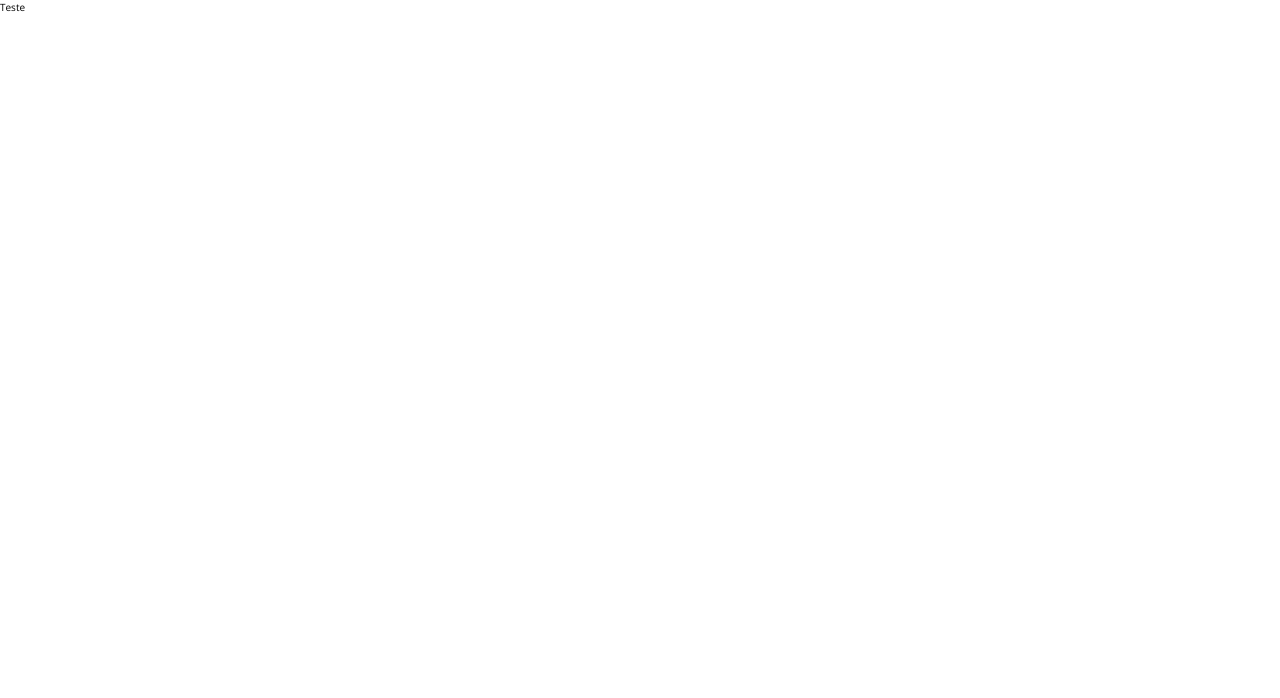
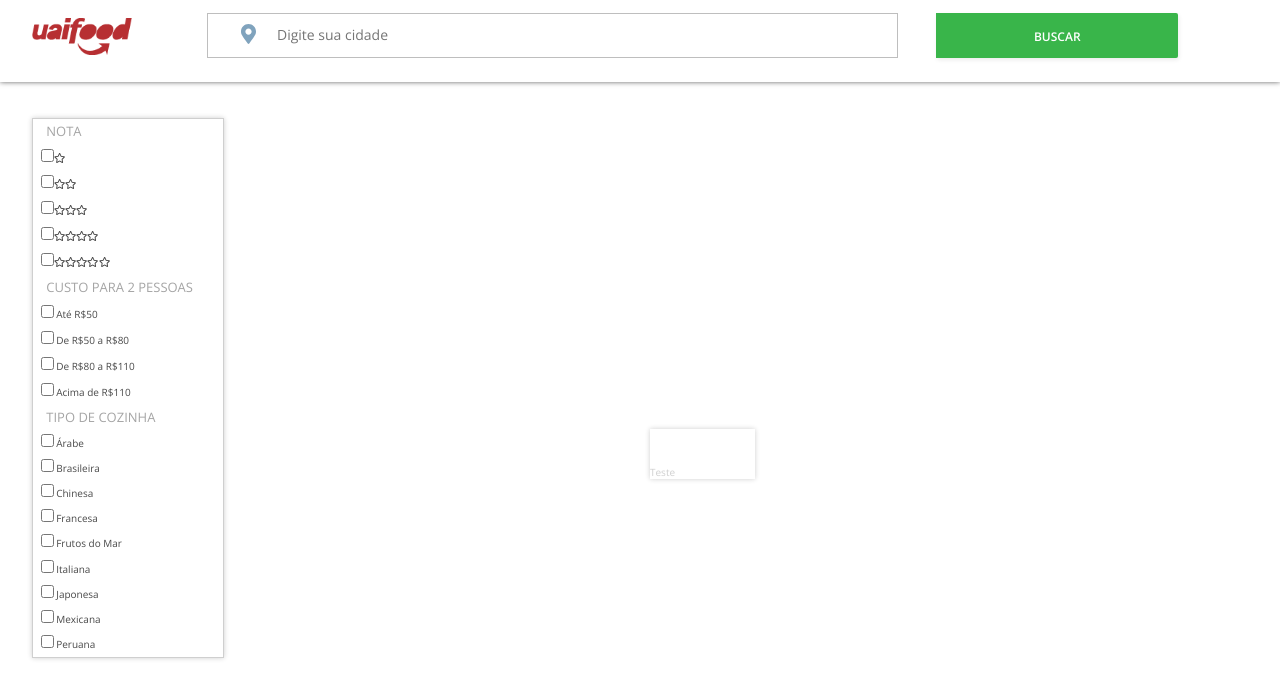
Before and after one commit to amandahp/teste-uaifood, a React (Create React App) app: page /restaurants-uaifood in a window 1280 px wide. Shown: the top 698 px of the page. Built offline with nearby package versions, Linux system fonts and the light colour scheme.

Commit message:
created components

```diff
--- /dev/null
+++ b/src/components/card-filter/cardfilter.js
@@ -0,0 +1,48 @@
+import React from 'react'
+import './cardfilter.scss'
+import { FontAwesomeIcon } from '@fortawesome/react-fontawesome'
+import { faStar } from '@fortawesome/free-regular-svg-icons'
+
+const CardFilter = () => {
+    const iconStar = <FontAwesomeIcon icon={faStar} classNameName='icon-star' />
+
+    return(
+        <>
+            <div className="grid-container-cardfilter">
+                <div className="card-rating-price-type">
+                    <div className="card-rating-types-">
+                        <p><strong className='title-card' >NOTA</strong></p>
+                        <form className='jsonourstring-card'>
+                          <label ><input className='checkbox' type="checkbox"  value={false}  />{iconStar}</label><br/>
+                          <label><input className='checkbox' type="checkbox"  value={false} />{iconStar}{iconStar}</label><br/>
+                          <label className='checkbox'><input type="checkbox" value={false} />{iconStar}{iconStar}{iconStar}</label><br/>
+                          <label><input type="checkbox"  value={false}  />{iconStar}{iconStar}{iconStar}{iconStar}</label><br/>
+                          <label><input type="checkbox"  value={false} />{iconStar}{iconStar}{iconStar}{iconStar}{iconStar}</label><br/>
+                        </form>
+                        <p><strong className='title-card'>CUSTO PARA 2 PESSOAS</strong></p>
+                        <form className='jsonourstring-card'>
+                          <label><input type="checkbox"  value={false}  /> Até R$50</label><br/>
+                          <label><input type="checkbox"  value={false}  /> De R$50 a R$80 </label><br/>
+                          <label><input type="checkbox"  value={false}  /> De R$80 a R$110</label><br/>
+                          <label><input type="checkbox" value={false}  /> Acima de R$110</label><br/>
+                        </form>
+                        <p><strong className='title-card'>TIPO DE COZINHA</strong></p>
+                        <form className='jsonourstring-card'>
+                          <div><input type="checkbox"  value={false} /> Árabe</div>
+                          <div><input type="checkbox"  value={false} /> Brasileira</div>
+                          <div><input type="checkbox"  value={false}  /> Chinesa</div>
+                          <div><input type="checkbox"  value={false}  /> Francesa</div>
+                          <div><input type="checkbox" value={false}  /> Frutos do Mar </div>
+                          <label><input type="checkbox"  value={false}  /> Italiana</label>
+                          <div><input type="checkbox" value={false}  /> Japonesa</div>
+                          <div><input type="checkbox"  value={false}  /> Mexicana</div>
+                          <div><input type="checkbox"  value={false}  /> Peruana</div>
+                        </form>
+                    </div>
+                </div>
+            </div>
+        </>
+    )
+}
+
+export default CardFilter
--- /dev/null
+++ b/src/components/card-filter/cardfilter.scss
@@ -0,0 +1,57 @@
+@import '../../utils/scss-variable/variables.scss';
+
+body {
+    font-family:$font-pages;
+    color:#646464;
+    font-weight: 300;
+  }
+
+  .grid-container-cardfilter {
+    display: grid;
+    border: 0.5px;
+    color: #CFCFCF;
+    grid-template-columns: 1fr;
+    grid-template-rows: 1fr;
+    gap: 0px 0px;
+    grid-template-areas:
+      "card-rating-price-type";
+    border-style: solid;
+    box-shadow: 0px 0px 5px;
+    -webkit-box-shadow: 16px 12px 11px -9px  #484848(0,0,0,0.45);
+    -moz-box-shadow: 16px 12px 11px -9px  #484848(0,0,0,0.45);
+    box-shadow: 16px 12px 11px -9px  #484848(0,0,0,0.45);
+    width: 100%;
+    line-height: 25px;
+    position: relative;
+  }
+
+  .card-rating-price-type {
+      grid-area: card-rating-price-type;
+      width: 100%;
+
+
+    }
+
+    .title-card{
+    font-family:$font-pages;
+    font-weight: 300;
+    color: $title-text-cards;
+    font-size: 13px;
+    position: relative;
+    left: 5%;
+
+}
+
+.jsonourstring-card{
+    font-family: $font-pages;
+    color: $text-cards;
+    font-size: 12px;
+    position: relative;
+    left: 2%;
+}
+
+.card-rating-price-type{
+  position: relative;
+  left: 2%;
+
+}
--- /dev/null
+++ b/src/components/card-restaurants/cardrestaurants.js
@@ -0,0 +1,20 @@
+import React from 'react'
+import './cardrestaurants.scss'
+
+const CardRestaurants = () => {
+    return(
+        <>
+            <div className="grid-container">
+              <div className="image"></div>
+              <div className="details-restaurant">
+                  <p className='name-restaurant'></p>
+              </div>
+              <div className="restaurant-type">
+                  <p>Teste</p>
+              </div>
+            </div>
+        </>
+    )
+}
+
+export default CardRestaurants
--- /dev/null
+++ b/src/components/card-restaurants/cardrestaurants.scss
@@ -0,0 +1,24 @@
+.grid-container {
+    display: grid;
+    grid-template-columns: 1fr;
+    grid-template-rows: 1.5fr 1.1fr 0.4fr;
+    gap: 0px 0px;
+    grid-template-areas:
+      "image"
+      "details-restaurant"
+      "restaurant-type";
+    border-style: solid;
+    box-shadow: 0px 0px 5px;
+    -webkit-box-shadow: 16px 12px 11px -9px  #484848(0,0,0,0.45);
+    -moz-box-shadow: 16px 12px 11px -9px  #484848(0,0,0,0.45);
+    box-shadow: 16px 12px 11px -9px  #484848(0,0,0,0.45);
+    width: 100%;
+    border: 200px;
+    color: #CFCFCF;
+  }
+
+  .image { grid-area: image; }
+
+  .details-restaurant { grid-area: details-restaurant; }
+
+  .restaurant-type { grid-area: restaurant-type; }
--- a/src/components/header/header.js
+++ b/src/components/header/header.js
@@ -0,0 +1,19 @@
+import React from 'react'
+import SearchBar from '../search-bar/searchbar'
+import LogoRed from '../../utils/img/logo/logored/logo-red.jpg'
+import './header.scss'
+
+const Header = () => {
+    return(
+        <div className="grid-container-header">
+          <div className="logo-red">
+              <img className='image-logo-red'src={LogoRed}></img>
+          </div>
+          <div class="side-bar-search">
+              <SearchBar />
+          </div>
+        </div>
+    )
+}
+
+export default Header
--- a/src/components/header/header.scss
+++ b/src/components/header/header.scss
@@ -0,0 +1,28 @@
+.grid-container-header {
+    display: grid;
+    grid-template-columns: 0.5fr 1.5fr;
+    grid-template-rows: 0.3fr;
+    gap: 0px 0px;
+    grid-template-areas:
+      "logo-red side-bar-search";
+    width: 100%;
+    margin-top: 1%;
+  }
+
+  .logo-red { grid-area: logo-red;
+    width: 30%;
+    position: relative;
+    left: 10%;
+
+}
+
+  .side-bar-search { grid-area: side-bar-search;
+    width: 80%;
+    margin-left: -10%;
+
+}
+
+.image-logo-red{
+    width: 100px;
+    margin-top: 5px;
+}
--- a/src/components/search-bar/searchbar.js
+++ b/src/components/search-bar/searchbar.js
@@ -7,10 +7,10 @@ const SearchBar = () => {
     const iconMapMarker = <FontAwesomeIcon icon={faMapMarkerAlt} className='icon-marker' />
     return (
         <form className="form-search" method="get" action="#">
-            <div class="content">
-              <div class="search">
+            <div className="content">
+              <div className="search">
                 <input type="text" class="search__input" aria-label="search" placeholder="Digite sua cidade" />
-                <button class="search__btn"><i className="search_icon">{iconMapMarker}</i></button>
+                <button className="search__btn"><i className="search_icon">{iconMapMarker}</i></button>
               </div>
             </div>
             <button type="submit" className='buscar-button'>BUSCAR</button>
--- a/src/components/search-bar/searchbar.scss
+++ b/src/components/search-bar/searchbar.scss
@@ -13,17 +13,16 @@
 
   .content {
     background: $color-components-white;
-    box-shadow: 0 1rem 2rem rgba(0, 0, 0, 0.25);
-    width: 120%;
+    border: 1px solid #bebebe;
+    width: 100%;
     position: relative;
     left: -8%;
     height: 45px;
   }
 
   .search {
-    margin-top: 20px;
     display: flex;
-    height: 35px;
+    height: 45px;
     position: relative;
     overflow: hidden;
 
@@ -44,7 +43,7 @@
       &:focus {
         outline: none;
       }
-      left: 15% ;
+      left: 10% ;
     }
 
     &__btn {
@@ -53,10 +52,10 @@
       border: none;
       cursor: pointer;
       height: 60px;
-      top:-5px;
+      top:-10px;
       height: 40px;
       position: relative;
-      left: -90%;
+      left: -93%;
 
 
       &:focus {
@@ -73,7 +72,7 @@
     text-align: center;
     font-family: $font-pages;
     font-weight: 300;
-     max-width: 70%;
+     max-width: 90%;
     position: relative;
     height: 35px;
 }
@@ -90,15 +89,15 @@
     font-size: 12px;
     color: $color-components-white;
     padding: 15px 22px;
-    margin-left: -4px;
+    margin-left: -30%;
     cursor: pointer;
     border: none;
     outline: none;
     height: 45px;
     position: relative;
-    left: 90%;
+    left: 80%;
     top: -45px;
-    width: 45%;
+    width: 35%;
 
 }
 
--- a/src/pages/home/home.scss
+++ b/src/pages/home/home.scss
@@ -49,5 +49,5 @@
   .search-bar-home{
     margin-top: 20px;
     position: relative;
-    left: -40%;
+    left: -28%;
   }
--- a/src/pages/list-restaurants/list.js
+++ b/src/pages/list-restaurants/list.js
@@ -1,9 +1,24 @@
 import React from 'react'
 import './list.scss'
+import Header from '../../components/header/header'
+import CardFilter from '../../components/card-filter/cardfilter'
+import CardRestaurants from '../../components/card-restaurants/cardrestaurants'
 
 const RestaurantsList = () => {
     return (
-        <p>Teste</p>
+        <div class="grid-container-list">
+          <div class="header-page-restaurants">
+              <Header />
+          </div>
+          <div class="card-rating-page">
+              <CardFilter />
+          </div>
+          <div class="page-card-restaurants">
+              <div className='container-div-card'>
+                <CardRestaurants />
+              </div>
+          </div>
+        </div>
     )
 }
 
--- a/src/pages/list-restaurants/list.scss
+++ b/src/pages/list-restaurants/list.scss
@@ -0,0 +1,41 @@
+.grid-container-list {
+    display: grid;
+    grid-template-columns: 1fr 1fr;
+    grid-template-rows: 1fr 1fr;
+    gap: 0px 0px;
+    grid-template-areas:
+      "header-page-restaurants header-page-restaurants"
+      "card-rating-page page-card-restaurants";
+    width: 100%;
+}
+
+  .header-page-restaurants { grid-area: header-page-restaurants;
+    height: 25%;
+    box-shadow: 0px 0px 5px;
+    -webkit-box-shadow: 16px 12px 11px -9px  #484848(0,0,0,0.45);
+    -moz-box-shadow: 16px 12px 11px -9px  #484848(0,0,0,0.45);
+    box-shadow: 16px 12px 11px -9px  #484848(0,0,0,0.45);
+}
+
+  .card-rating-page { grid-area: card-rating-page;
+    width: 30%;
+    position: relative;
+    margin-top: -33%;
+    left: 5%;
+}
+
+  .page-card-restaurants { grid-area: page-card-restaurants;
+    width: 70%;
+
+}
+
+
+.container-div-card{
+    width: 100%;
+    display: grid;
+    grid-template-columns: repeat(4, 1fr);
+    grid-row-gap: 1.5em;
+    grid-column-gap: 1em;
+    margin-left: 10px;
+    margin-top: 100px;
+}
--- a/src/utils/scss-variable/variables.scss
+++ b/src/utils/scss-variable/variables.scss
@@ -1,2 +1,4 @@
 $font-pages:"Open Sans", sans-serif;
 $color-components-white: #fff;
+$title-text-cards: #A5A5A5;
+$text-cards:#484848;
```
